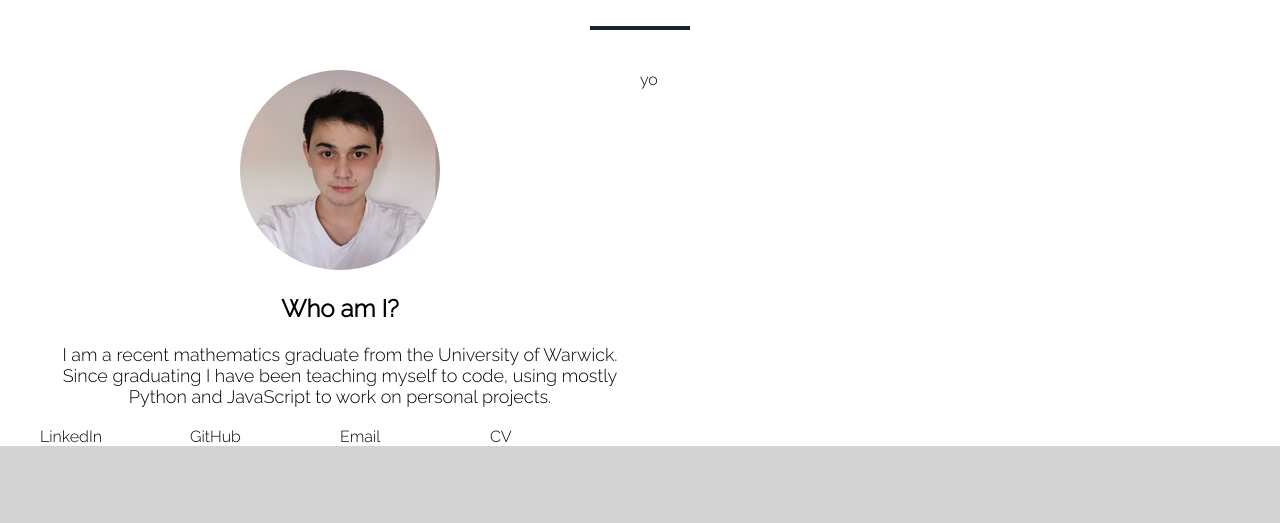
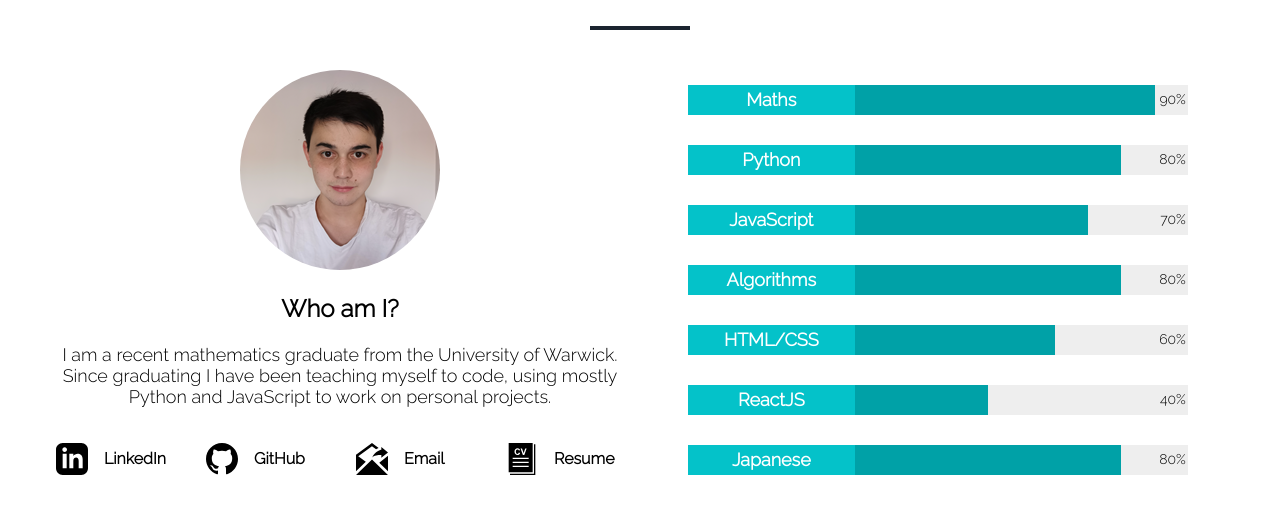
Before and after one commit to BenLeong0/portfolio, a React (Create React App) app: page / in a window 1280 px wide. Shown: the part 976-1499 px from the top of the page. Built offline with nearby package versions, Linux system fonts and the light colour scheme.

Commit message:
finished about section

```diff
--- a/src/components/About/About.css
+++ b/src/components/About/About.css
@@ -1,6 +1,6 @@
 #about {
   background-color: white;
-  /* height: 400px; */
+  margin-bottom: 100px;
 }
 
 .about-pfp {
@@ -23,3 +23,60 @@
   font-weight: bold;
   font-size: 24px;
 }
+
+.social-link {
+  display: block;
+  color: black;
+  text-decoration: none;
+}
+
+.social-link svg {
+  margin: 16px;
+  float: left;
+}
+
+.social-link-title {
+  float: left;
+  width: 80px;
+  line-height: 20px;
+  height: 20px;
+  margin-top: 22px;
+  font-weight: bold;
+}
+
+.skillbar {
+  margin: 15px;
+  float: left;
+  margin-left: 8%;
+}
+
+.skillbar-title {
+  font-size: 18px;
+  line-height: 30px;
+  height: 30px;
+  text-align: center;
+  background-color: #04c2c9;
+  color: white;
+  font-weight: bold;
+}
+
+.skillbar-bar {
+  background-color: #eee;
+  height: 30px;
+}
+
+.skillbar-fill {
+  background-color: #00a1a7;
+  height: 100%;
+  float: left;
+}
+
+.skillbar-percent {
+  width: calc(10% - 2px);
+  float: right;
+  text-align: right;
+  font-size: 14px;
+  line-height: 16px;
+  margin-top: 6px;
+  margin-right: 2px;
+}
--- a/src/components/About/About.js
+++ b/src/components/About/About.js
@@ -3,6 +3,7 @@ import "./About.css";
 import SectionTitle from "../Shared/SectionTitle";
 
 import Introduction from "./Introduction";
+import SkillBars from "./SkillBars";
 
 const About = (props) => {
   return (
@@ -10,7 +11,7 @@ const About = (props) => {
       <div className="about-content page-box">
         <SectionTitle title="about" />
         <Introduction />
-        <div className="col-6">yo</div>
+        <SkillBars />
       </div>
     </section>
   );
--- a/src/components/About/Introduction.js
+++ b/src/components/About/Introduction.js
@@ -5,19 +5,8 @@ import pfp from "./pfp.png";
 import SocialLink from "./SocialLink";
 
 const Introduction = (props) => {
-  class linkInfo {
-    constructor(name, image) {
-      this.name = name;
-      this.image = image;
-    }
-  }
-
-  const socialLinks = [
-    new linkInfo("LinkedIn", "logo-linkedin.png"),
-    new linkInfo("GitHub", "logo-github.png"),
-    new linkInfo("Email", "logo-email.png"),
-    new linkInfo("CV", "logo-cv.png"),
-  ];
+  // BEWARE url for CV
+  const socialLinks = require("./SocialLinks.json").items;
 
   return (
     <div className="col-6 introduction">
@@ -31,7 +20,7 @@ const Introduction = (props) => {
         Python and JavaScript to work on personal projects.
       </div>
       {socialLinks.map((link) => (
-        <SocialLink link={link} key={link.name} />
+        <SocialLink link={link} key={link.id} />
       ))}
     </div>
   );
--- /dev/null
+++ b/src/components/About/SkillBar.js
@@ -0,0 +1,19 @@
+import React from "react";
+
+const SkillBar = (props) => {
+  const fillWidth = { width: props.width };
+
+  return (
+    <div className="skillbar col-10">
+      <div className="skillbar-title col-4">{props.title}</div>
+      <div className="skillbar-bar-box col-8">
+        <div className="skillbar-bar">
+          <div className="skillbar-fill" style={fillWidth} />
+          <div className="skillbar-percent">{props.width} </div>
+        </div>
+      </div>
+    </div>
+  );
+};
+
+export default SkillBar;
--- /dev/null
+++ b/src/components/About/SkillBars.js
@@ -0,0 +1,32 @@
+import React from "react";
+
+import SkillBar from "./SkillBar";
+
+const SkillBars = (props) => {
+  class Skill {
+    constructor(title, width) {
+      this.title = title;
+      this.width = width;
+    }
+  }
+
+  const skills = [
+    new Skill("Maths", "90%"),
+    new Skill("Python", "80%"),
+    new Skill("JavaScript", "70%"),
+    new Skill("Algorithms", "80%"),
+    new Skill("HTML/CSS", "60%"),
+    new Skill("ReactJS", "40%"),
+    new Skill("Japanese", "80%"),
+  ];
+
+  return (
+    <div className="col-6 skillbars">
+      {skills.map((skill) => (
+        <SkillBar {...skill} key={skill.title} />
+      ))}
+    </div>
+  );
+};
+
+export default SkillBars;
--- a/src/components/About/SocialLink.js
+++ b/src/components/About/SocialLink.js
@@ -2,8 +2,28 @@ import React from "react";
 
 const SocialLink = (props) => {
   const name = props.link.name;
-  const image = props.link.image;
-  return <div className="col-3 social-link">{name}</div>;
+  const url = props.link.url;
+  const path = props.link.path;
+
+  return (
+    <a
+      href={url}
+      className="col-3 social-link"
+      target="_blank"
+      rel="noreferrer"
+    >
+      <svg
+        width="32"
+        height="32"
+        viewBox="0 0 24 24"
+        fillRule="evenodd"
+        clipRule="evenodd"
+      >
+        <path d={path} />
+      </svg>
+      <div className="social-link-title">{name}</div>
+    </a>
+  );
 };
 
 export default SocialLink;
--- /dev/null
+++ b/src/components/About/SocialLinks.json
@@ -0,0 +1,28 @@
+{
+  "items": [
+    {
+      "name": "LinkedIn",
+      "id": "profile-linkedin",
+      "url": "https://www.linkedin.com/in/benleong0/",
+      "path": "M19 0h-14c-2.761 0-5 2.239-5 5v14c0 2.761 2.239 5 5 5h14c2.762 0 5-2.239 5-5v-14c0-2.761-2.238-5-5-5zm-11 19h-3v-11h3v11zm-1.5-12.268c-.966 0-1.75-.79-1.75-1.764s.784-1.764 1.75-1.764 1.75.79 1.75 1.764-.783 1.764-1.75 1.764zm13.5 12.268h-3v-5.604c0-3.368-4-3.113-4 0v5.604h-3v-11h3v1.765c1.396-2.586 7-2.777 7 2.476v6.759z"
+    },
+    {
+      "name": "GitHub",
+      "id": "profile-github",
+      "url": "https://github.com/BenLeong0/",
+      "path": "M12 0c-6.626 0-12 5.373-12 12 0 5.302 3.438 9.8 8.207 11.387.599.111.793-.261.793-.577v-2.234c-3.338.726-4.033-1.416-4.033-1.416-.546-1.387-1.333-1.756-1.333-1.756-1.089-.745.083-.729.083-.729 1.205.084 1.839 1.237 1.839 1.237 1.07 1.834 2.807 1.304 3.492.997.107-.775.418-1.305.762-1.604-2.665-.305-5.467-1.334-5.467-5.931 0-1.311.469-2.381 1.236-3.221-.124-.303-.535-1.524.117-3.176 0 0 1.008-.322 3.301 1.23.957-.266 1.983-.399 3.003-.404 1.02.005 2.047.138 3.006.404 2.291-1.552 3.297-1.23 3.297-1.23.653 1.653.242 2.874.118 3.176.77.84 1.235 1.911 1.235 3.221 0 4.609-2.807 5.624-5.479 5.921.43.372.823 1.102.823 2.222v3.293c0 .319.192.694.801.576 4.765-1.589 8.199-6.086 8.199-11.386 0-6.627-5.373-12-12-12z"
+    },
+    {
+      "name": "Email",
+      "id": "profile-email",
+      "url": "mailto:benleong0@gmail.com",
+      "path": "M19 9.062s-5.188-.333-7 1.938c2-4.896 7-5.938 7-5.938v-2l5 4-5 4.019v-2.019zm-18.974 14.938h23.947l-11.973-11.607-11.974 11.607zm1.673-14l10.291-7.488 3.053 2.218c.712-.459 1.391-.805 1.953-1.054l-5.006-3.637-11.99 8.725v12.476l7.352-7.127-5.653-4.113zm15.753 4.892l6.548 6.348v-11.612l-6.548 5.264z"
+    },
+    {
+      "name": "Resume",
+      "id": "profile-cv",
+      "url": "/portfolio/Benjamin%20Leong%20-%20Curriculum%20Vitae.pdf",
+      "path": "M3 24h19v-23h-1v22h-18v1zm17-24h-18v22h18v-22zm-3 17h-12v1h12v-1zm0-3h-12v1h12v-1zm0-3h-12v1h12v-1zm-7.348-3.863l.948.3c-.145.529-.387.922-.725 1.178-.338.257-.767.385-1.287.385-.643 0-1.171-.22-1.585-.659-.414-.439-.621-1.04-.621-1.802 0-.806.208-1.432.624-1.878.416-.446.963-.669 1.642-.669.592 0 1.073.175 1.443.525.221.207.386.505.496.892l-.968.231c-.057-.251-.177-.449-.358-.594-.182-.146-.403-.218-.663-.218-.359 0-.65.129-.874.386-.223.258-.335.675-.335 1.252 0 .613.11 1.049.331 1.308.22.26.506.39.858.39.26 0 .484-.082.671-.248.187-.165.322-.425.403-.779zm3.023 1.78l-1.731-4.842h1.06l1.226 3.584 1.186-3.584h1.037l-1.734 4.842h-1.044z"
+    }
+  ]
+}
```
